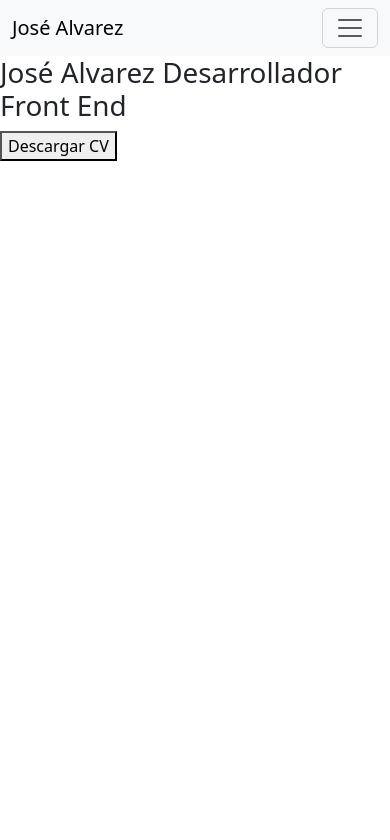
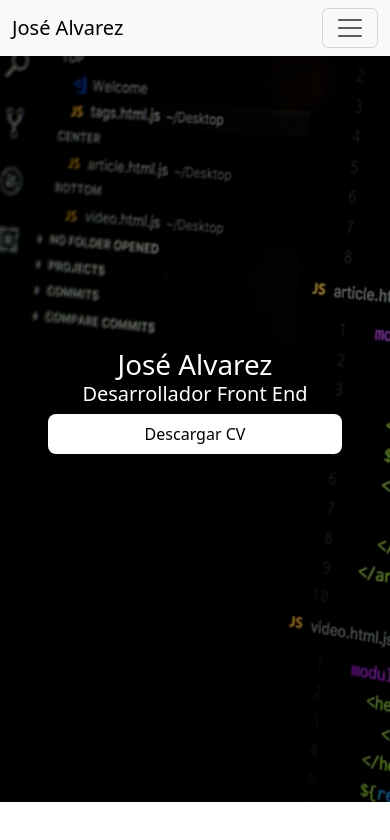
Before and after one commit to JoseAlvarezMartinez/portfolioSabados, a plain HTML site: page index.html in a window 390 px wide. Drawn offline with nearby package versions, Linux system fonts and the light colour scheme.

Commit message:
Header mobile

```diff
--- /dev/null
+++ b/css/styles.css
@@ -0,0 +1,14 @@
+header{
+    background-image: url(../img/headerBackground.jpg);
+    background-size: cover;
+    height: 95vh;
+}
+.header-btn{
+    background-color: #fff;
+    border: none;
+    border-radius: 0.5rem;
+    padding: 0.5rem 2rem;
+}
+.fondo-oscuro{
+    background-color: rgba(0, 0, 0, 0.449);
+}
--- a/index.html
+++ b/index.html
@@ -7,11 +7,13 @@
     <title>José Alvarez Desarrollador Front End</title>
     <link href="https://cdn.jsdelivr.net/npm/bootstrap@5.3.8/dist/css/bootstrap.min.css" rel="stylesheet"
         integrity="sha384-sRIl4kxILFvY47J16cr9ZwB07vP4J8+LH7qKQnuqkuIAvNWLzeN8tE5YBujZqJLB" crossorigin="anonymous">
+        <link rel="stylesheet" href="./css/styles.css">
 </head>
 
 <body>
-    <header>
-        <nav class="navbar navbar-expand-lg bg-body-tertiary">
+    <header class="position-relative">
+        <div class="position-absolute w-100 h-100 fondo-oscuro">
+        <nav class="navbar navbar-expand-lg bg-body-tertiary position-fixed w-100">
             <div class="container-fluid">
                 <a class="navbar-brand" href="#">José Alvarez</a>
                 <button class="navbar-toggler" type="button" data-bs-toggle="collapse"
@@ -38,8 +40,11 @@
             </div>
         </nav>
 
-        <h1>José Alvarez Desarrollador Front End</h1>
-        <button>Descargar CV</button>
+        <section class="d-flex flex-column justify-content-center h-100 px-5">
+        <h1 class="text-white d-flex flex-column align-items-center">José Alvarez <span class="fs-5 fw-lighter">Desarrollador Front End</span></h1>
+        <button class="header-btn">Descargar CV</button>
+        </section>
+        </div>
     </header>
 
 
```
